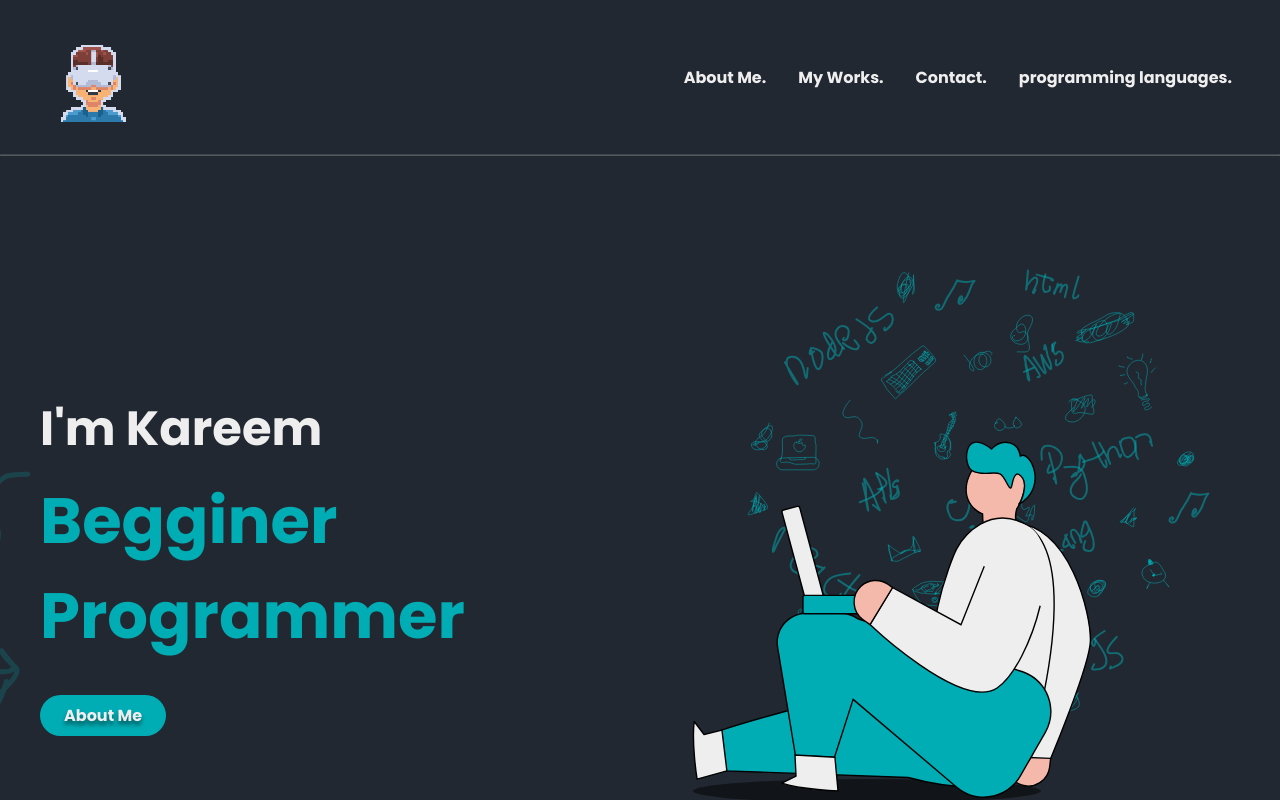
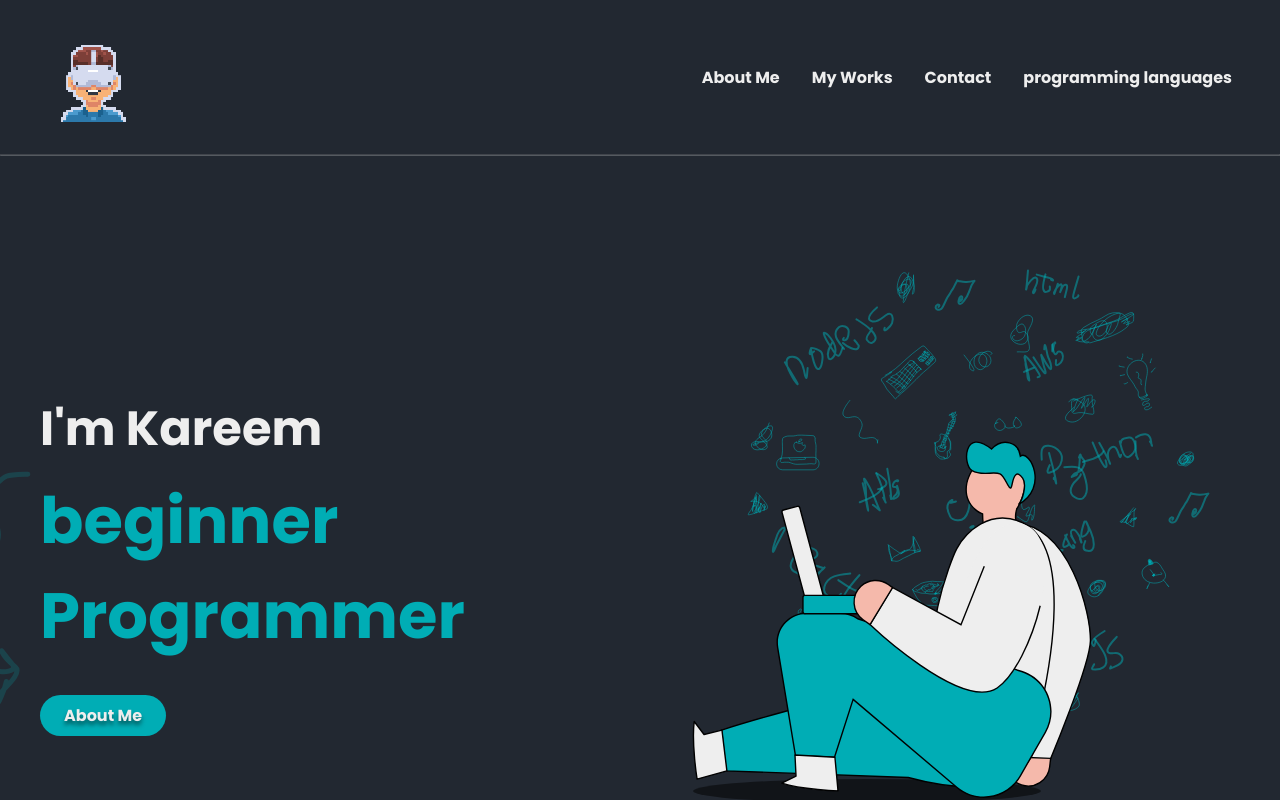
Before and after one commit to kemoeldeeb/kemo-dev-website, a plain HTML site: page index.html in a window 1280 px wide. Shown: the top 800 px of the page. Drawn offline with Linux system fonts and the light colour scheme.

Commit message:
Update index.html

```diff
--- a/index.html
+++ b/index.html
@@ -38,10 +38,10 @@
         <img class="mylogo" src="avatar1.png" alt="Kemo_DEV Logo">
         <nav class="navigation">
             <ul>
-                <li class="am"><a href="#aboutMe">About Me.</a></li>
-                <li class="mw"><a href="#MyWorks">My Works.</a></li>
-                <li class="cm"><a href="#contactMe">Contact.</a></li>
-                <li class="li"><a href="#lang">programming languages.</a></li>
+                <li class="am"><a href="#aboutMe">About Me</a></li>
+                <li class="mw"><a href="#MyWorks">My Works</a></li>
+                <li class="cm"><a href="#contactMe">Contact</a></li>
+                <li class="li"><a href="#lang">programming languages</a></li>
             </ul>
         </nav>
     </header>
@@ -51,7 +51,7 @@
         <img class="arrow" src="arrow.svg" alt="arrow">
         <div class="heroSub">
             <h1 class="name">I'm Kareem</h1>
-            <h1 class="title">Begginer Programmer</h1>
+            <h1 class="title">beginner Programmer</h1>
             <div class="heroBtns">
                 <a class="hireMe" href="#contactMe">About Me</a>
             </div>
```
